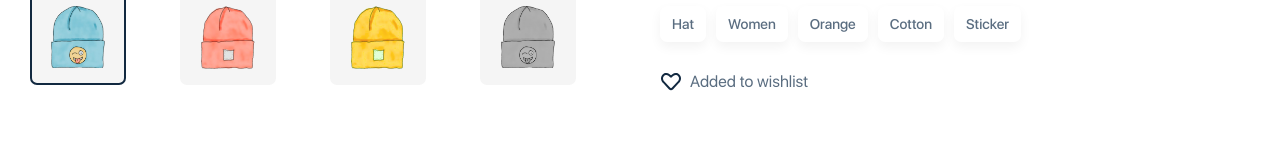
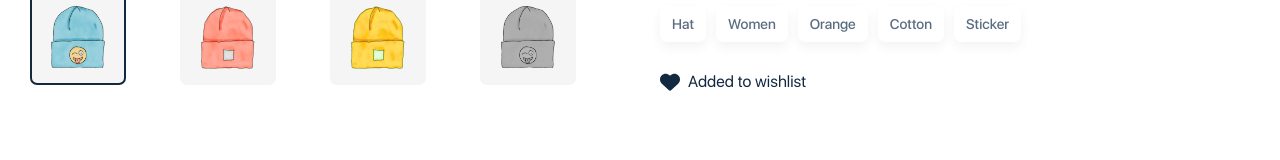
Before and after one commit to typhan05/yaycommerce-react, a React (Create React App) app: page /yaycommerce-react/products in a window 1280 px wide. Both pictures are taken after typing "Sample", "Sample" into the empty fields and a click on the button "Add to wishlist". Shown: the part 843-1003 px from the top of the page. Built offline with nearby package versions, Linux system fonts and the light colour scheme.

Commit message:
Update index.js

```diff
--- a/src/pages/Products/index.js
+++ b/src/pages/Products/index.js
@@ -299,21 +299,32 @@
               <p>
                 <button
                   onClick={() => addWishList()}
-                  className={`flex items-center text-gray relative text-base hover:scale-105 duration-75`}
+                  className={`flex gap-2 items-center relative text-base hover:scale-105 duration-75 ${
+                    wished ? "text-black2" : "text-gray"
+                  }`}
                 >
-                  <svg
-                    xmlns="http://www.w3.org/2000/svg"
-                    width="22"
-                    height="18"
-                    fill="none"
-                    viewBox="0 0 22 18"
-                    className="mr-2"
-                  >
-                    <path
-                      fill={`${wished ? "#122940" : "currentColor"}`}
-                      d="M19.403 3.277l-.862.508.862-.508zm-16.806 0l.862.508-.862-.508zM3.882 9.43l-.728.685.728-.685zm14.236 0l.728.685-.728-.685zM9.023 1.964l-.582.813.582-.813zm3.954 0l.582.813-.582-.813zM9.543 15.45l-.729.685.729-.685zm.728-.685l-5.66-6.021-1.457 1.37 5.66 6.02 1.457-1.369zm7.118-6.021l-5.66 6.021 1.457 1.37 5.66-6.021-1.457-1.37zm-12.778 0c-1.543-1.641-2.076-3.39-1.152-4.96L1.736 2.77c-1.59 2.699-.385 5.426 1.418 7.344l1.457-1.37zm13.93-4.96c.924 1.57.391 3.319-1.152 4.96l1.457 1.37c1.803-1.918 3.008-4.645 1.418-7.344l-1.723 1.015zm-15.082 0C4.06 2.764 4.864 2.22 5.684 2.056c.824-.164 1.79.03 2.757.722L9.605 1.15C8.26.187 6.74-.195 5.291.094 3.84.384 2.586 1.326 1.736 2.77l1.723 1.015zm10.1-1.007c.967-.693 1.933-.886 2.757-.722.82.165 1.623.708 2.225 1.73l1.723-1.015C19.414 1.326 18.16.385 16.71.094c-1.448-.29-2.969.093-4.314 1.056l1.164 1.627zm-1.621 1.43c.297-.315.9-.914 1.621-1.43L12.395 1.15a13.797 13.797 0 00-1.911 1.683l1.454 1.374zM8.44 2.777a11.795 11.795 0 011.621 1.43l1.454-1.374a13.798 13.798 0 00-1.91-1.683L8.44 2.777zm2.043.056a.708.708 0 011.032 0l-1.454 1.374a1.292 1.292 0 001.876 0l-1.454-1.374zm-1.67 13.302a3 3 0 004.372 0l-1.457-1.37a1 1 0 01-1.458 0l-1.457 1.37z"
-                    ></path>
-                  </svg>
+                  {wished ? (
+                    <svg
+                      xmlns="http://www.w3.org/2000/svg"
+                      width={20}
+                      viewBox="0 0 512 512"
+                      fill="#122940"
+                    >
+                      <path d="M47.6 300.4L228.3 469.1c7.5 7 17.4 10.9 27.7 10.9s20.2-3.9 27.7-10.9L464.4 300.4c30.4-28.3 47.6-68 47.6-109.5v-5.8c0-69.9-50.5-129.5-119.4-141C347 36.5 300.6 51.4 268 84L256 96 244 84c-32.6-32.6-79-47.5-124.6-39.9C50.5 55.6 0 115.2 0 185.1v5.8c0 41.5 17.2 81.2 47.6 109.5z" />
+                    </svg>
+                  ) : (
+                    <svg
+                      xmlns="http://www.w3.org/2000/svg"
+                      width={20}
+                      viewBox="0 0 512 512"
+                    >
+                      <path
+                        fill="#5a6d80"
+                        d="M225.8 468.2l-2.5-2.3L48.1 303.2C17.4 274.7 0 234.7 0 192.8v-3.3c0-70.4 50-130.8 119.2-144C158.6 37.9 198.9 47 231 69.6c9 6.4 17.4 13.8 25 22.3c4.2-4.8 8.7-9.2 13.5-13.3c3.7-3.2 7.5-6.2 11.5-9c0 0 0 0 0 0C313.1 47 353.4 37.9 392.8 45.4C462 58.6 512 119.1 512 189.5v3.3c0 41.9-17.4 81.9-48.1 110.4L288.7 465.9l-2.5 2.3c-8.2 7.6-19 11.9-30.2 11.9s-22-4.2-30.2-11.9zM239.1 145c-.4-.3-.7-.7-1-1.1l-17.8-20c0 0-.1-.1-.1-.1c0 0 0 0 0 0c-23.1-25.9-58-37.7-92-31.2C81.6 101.5 48 142.1 48 189.5v3.3c0 28.5 11.9 55.8 32.8 75.2L256 430.7 431.2 268c20.9-19.4 32.8-46.7 32.8-75.2v-3.3c0-47.3-33.6-88-80.1-96.9c-34-6.5-69 5.4-92 31.2c0 0 0 0-.1 .1s0 0-.1 .1l-17.8 20c-.3 .4-.7 .7-1 1.1c-4.5 4.5-10.6 7-16.9 7s-12.4-2.5-16.9-7z"
+                      />
+                    </svg>
+                  )}
+
                   {wished ? "Added to wishlist" : "Add to wishlist"}
                 </button>
               </p>
```
